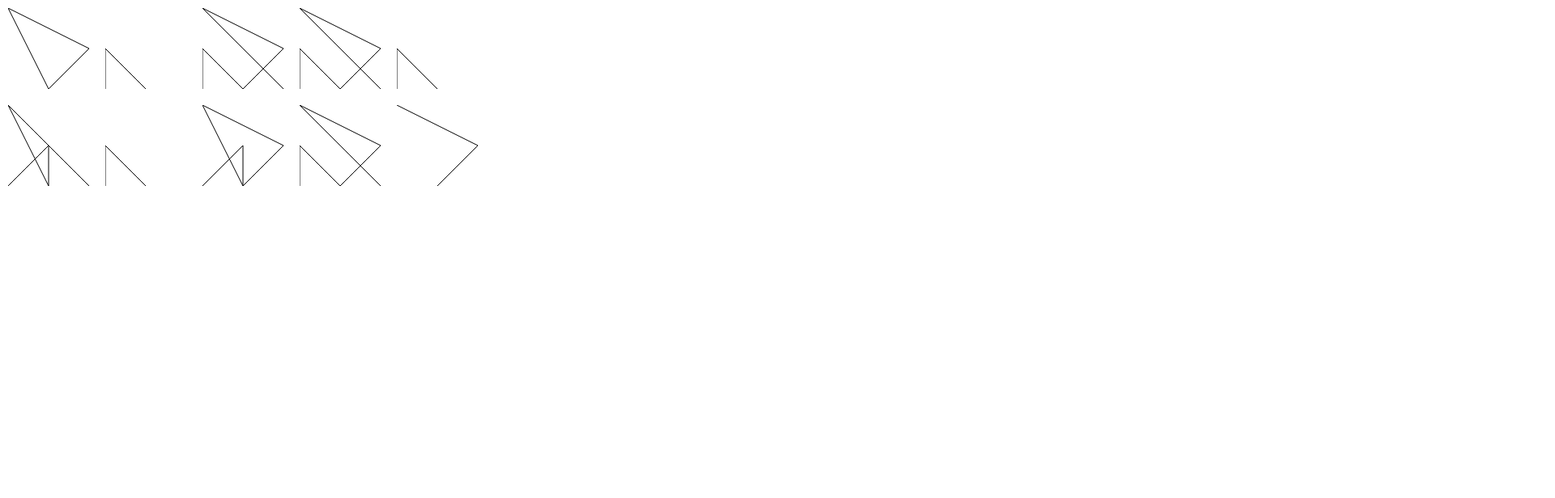
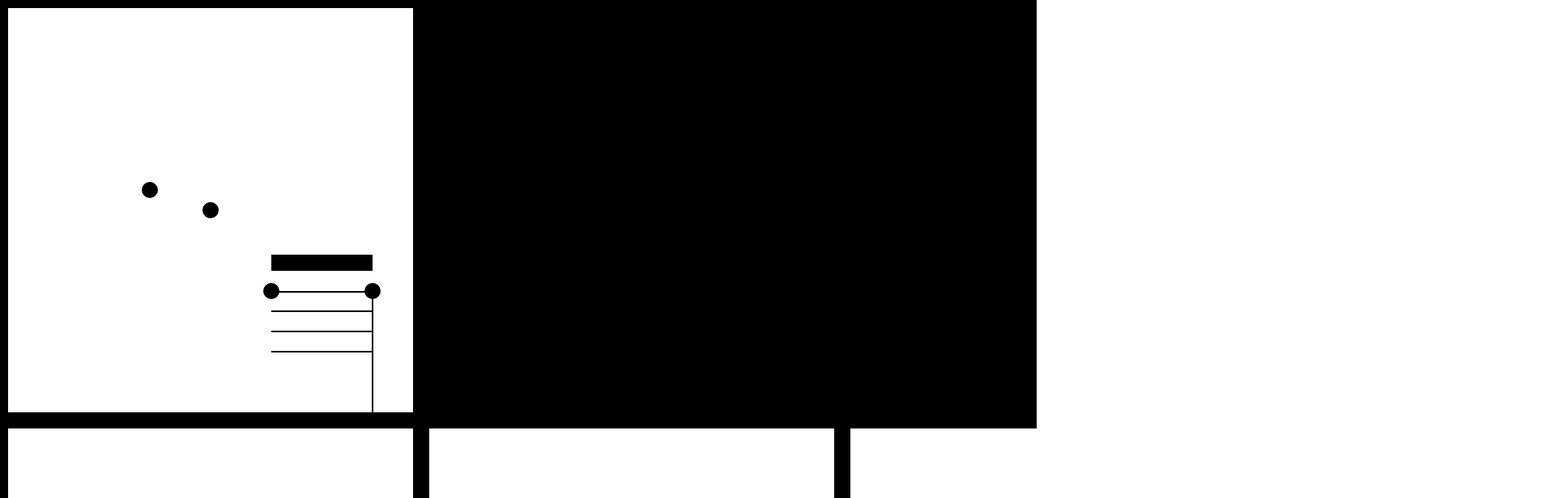
Before and after one commit to erbridge/elucidate, a React (Create React App) app: page / in a window 1280 px wide. Shown: the top 616 px of the page at 81% size, 1920 px wide, since content can reach past the window. Built offline with nearby package versions, Linux system fonts and the light colour scheme.

Commit message:
Start using Beck's pictogram segments

```diff
--- /dev/null
+++ b/src/App.css
@@ -0,0 +1,3 @@
+.App {
+  background-color: black;
+}
--- a/src/App.js
+++ b/src/App.js
@@ -1,12 +1,14 @@
 import React, { Component } from 'react';
 
 import Message from './components/Message';
+
+import './App.css';
 
 class App extends Component {
   render() {
     return (
       <div className="App">
-        <Message phrases={['hello', 'world']} seed={0} />
+        <Message phrases={[' ', 'hello', 'world']} seed={0} />
       </div>
     );
   }
--- a/src/components/Pictogram.css
+++ b/src/components/Pictogram.css
@@ -1,5 +1,5 @@
 .Pictogram {
-  width: 100px;
-  height: 100px;
+  width: 500px;
+  height: 500px;
   margin: 10px;
 }
--- a/src/components/Pictogram.js
+++ b/src/components/Pictogram.js
@@ -17,6 +17,8 @@ class Pictogram extends Component {
     const pictograms = generatePictograms(seed);
 
     this.pictogram.clear();
+    this.pictogram.size(500, 500);
+    this.pictogram.rect(500, 500).fill('white');
 
     pictograms[char].forEach(draw => draw(this.pictogram));
   }
--- a/src/data/pictogram.js
+++ b/src/data/pictogram.js
@@ -1,79 +1,67 @@
 import seedrandom from 'seedrandom';
 
+class Segment {
+  constructor(drawFn) {
+    this.drawFn = drawFn;
+  }
+
+  draw = segment => {
+    return this.drawFn(segment);
+  };
+}
+
 const parameters = {
-  counts: [1, 1, 1, 1, 1, 1, 2, 2, 2, 2, 3, 3, 3, 3, 4, 5],
-  elements: [
-    {
-      draw(element) {
-        return element
-          .polyline('0,0 100,50 50,100')
-          .fill('none')
-          .stroke({ width: 1 });
-      },
-    },
-    {
-      draw(element) {
-        return element
-          .polyline('0,100 0,50 50,100')
-          .fill('none')
-          .stroke({ width: 1 });
-      },
-    },
-    {
-      draw(element) {
-        return element
-          .polyline('0,100 50,50 50,100')
-          .fill('none')
-          .stroke({ width: 1 });
-      },
-    },
-    {
-      draw(element) {
-        return element
-          .polyline('0,0 100,100')
-          .fill('none')
-          .stroke({ width: 1 });
-      },
-    },
-    {
-      draw(element) {
-        return element
-          .polyline('0,0 50,100')
-          .fill('none')
-          .stroke({ width: 1 });
-      },
-    },
+  counts: [1, 1, 1, 1, 1, 1, 2, 2, 2, 2, 3, 3, 3, 3],
+  segments: [
+    new Segment(element => element.circle(20).center(450, 350)),
+    new Segment(element => element.circle(20).center(325, 350)),
+    new Segment(element => element.circle(20).center(250, 250)),
+    new Segment(element => element.circle(20).center(175, 225)),
+    new Segment(element =>
+      element
+        .rect(125, 2)
+        .x(325)
+        .cy(425),
+    ),
+    new Segment(element =>
+      element
+        .rect(125, 2)
+        .x(325)
+        .cy(400),
+    ),
+    new Segment(element =>
+      element
+        .rect(125, 2)
+        .x(325)
+        .cy(375),
+    ),
+    new Segment(element =>
+      element
+        .rect(125, 20)
+        .x(325)
+        .cy(315),
+    ),
+    new Segment(element =>
+      element
+        .polygon([
+          [-1, -1],
+          [125, -1],
+          [125, 150],
+          [123, 150],
+          [123, 1],
+          [-1, 1],
+        ])
+        .x(325)
+        .y(350),
+    ),
   ],
 };
 
-const alphabet = [
-  'a',
-  'b',
-  'c',
-  'd',
-  'e',
-  'f',
-  'g',
-  'h',
-  'i',
-  'j',
-  'k',
-  'l',
-  'm',
-  'n',
-  'o',
-  'p',
-  'q',
-  'r',
-  's',
-  't',
-  'u',
-  'v',
-  'w',
-  'x',
-  'y',
-  'z',
-];
+const alphabet = [];
+
+for (let i = 10; i < 36; i++) {
+  alphabet.push(i.toString(36));
+}
 
 export const generatePictograms = seed => {
   const rng = () => Math.abs(seedrandom(seed).int32());
@@ -81,7 +69,7 @@ export const generatePictograms = seed => {
   return alphabet
     .map(char => {
       const charCode = char.charCodeAt(0);
-      const elements = [...parameters.elements];
+      const segments = [...parameters.segments];
       const count =
         parameters.counts[(charCode * rng()) % parameters.counts.length];
 
@@ -89,15 +77,17 @@ export const generatePictograms = seed => {
 
       // FIXME: We need to guarantee no two pictograms match.
       for (let i = 0; i < count; i++) {
-        const [element] = elements.splice(
-          (charCode * rng()) % elements.length,
+        const [segment] = segments.splice(
+          (charCode * rng()) % segments.length,
           1,
         );
 
-        drawFns.push(element.draw);
+        drawFns.push(segment.draw);
       }
 
       return [char, drawFns];
     })
-    .reduce((acc, [char, drawFns]) => ({ ...acc, [char]: drawFns }), {});
+    .reduce((acc, [char, drawFns]) => ({ ...acc, [char]: drawFns }), {
+      ' ': parameters.segments.map(segment => segment.draw),
+    });
 };
```
